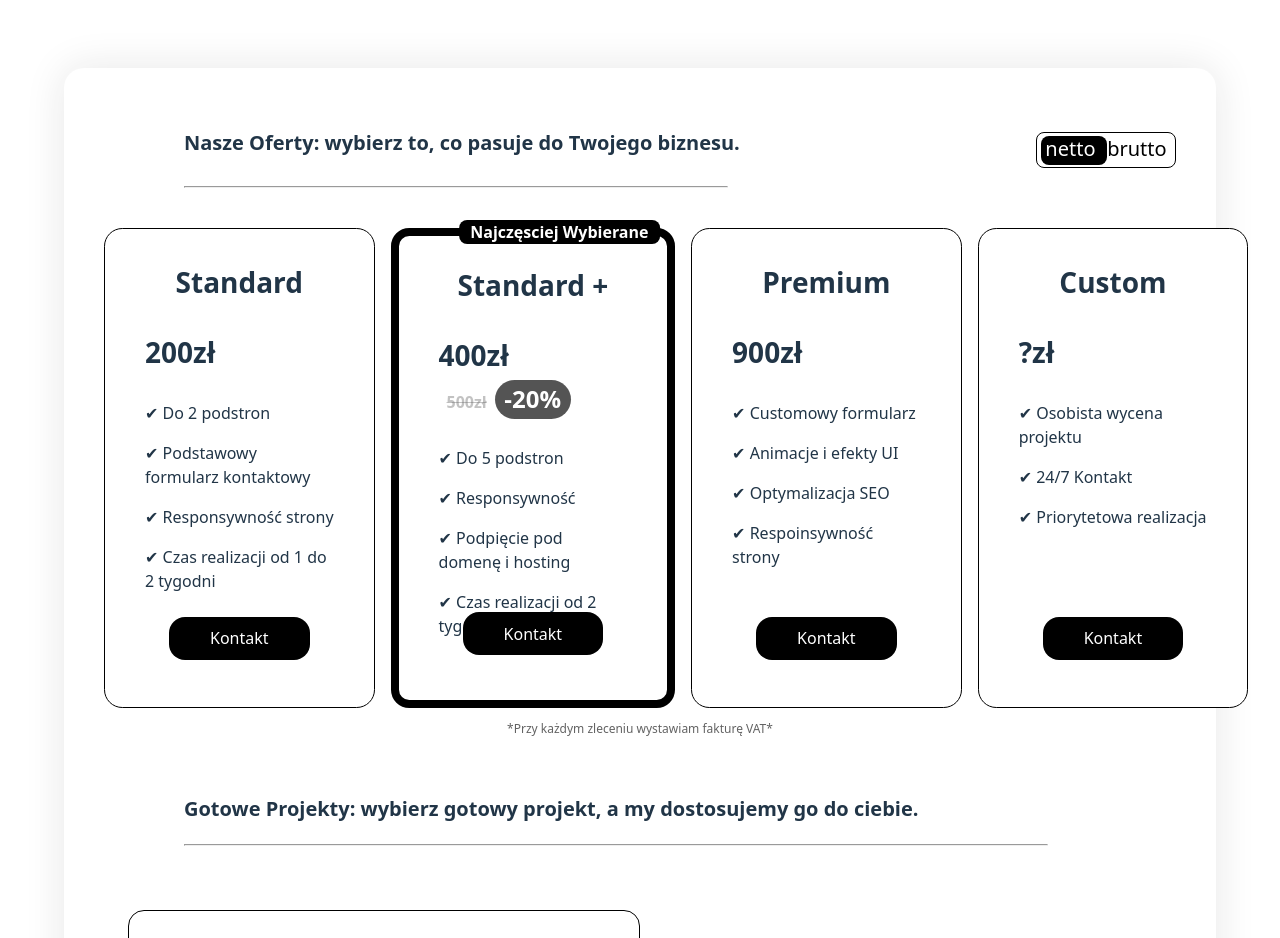
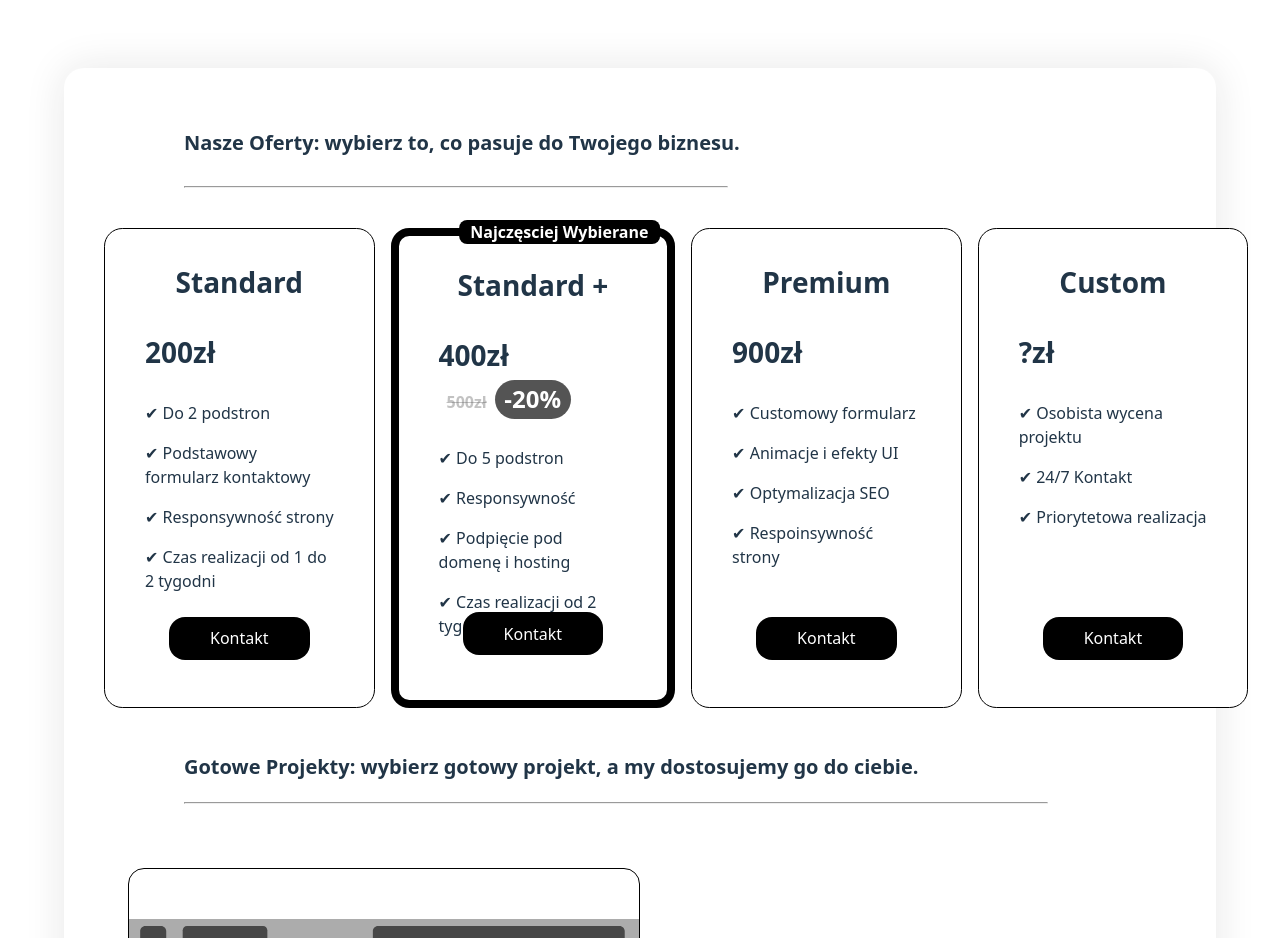
Before and after one commit to ZK-Developement/ZK-Dev-Web, a React (Vite) app: page / in a window 1280 px wide. Shown: the part 2700-3638 px from the top of the page. Built offline with nearby package versions, Linux system fonts and the light colour scheme.

Commit message:
Update main.jsx

```diff
--- a/src/components/main.jsx
+++ b/src/components/main.jsx
@@ -219,12 +219,7 @@ function MainS() {
                 <main className="main-oferty">
                     <div className="ofertydivflex">
                     <p className="pnagl">Nasze Oferty: wybierz to, co pasuje do Twojego biznesu.</p>
-                    <label className="switch">
-                        <input type="checkbox" id="vatToggle" checked={isBrutto} onChange={() => setIsBrutto(!isBrutto)}/>
-                        <span className="slider"></span>
-                        <p className="slidertxt">
-                        <span className={!isBrutto ? "nett active" : "nett"}> netto</span> <span className={isBrutto ? "brutt active" : "brutt"}>brutto</span></p>
-                    </label>
+
                     </div>
 
                         <hr className="liniaof" />
@@ -279,7 +274,7 @@ function MainS() {
 
                             </div>
                         </div>
-                        <p className="mintext">*Przy każdym zleceniu wystawiam fakturę VAT*</p>
+
                         <br id="projekty" />
                         <p className="pnagl">Gotowe Projekty: wybierz gotowy projekt, a my dostosujemy go do ciebie.</p>
                         <hr className="liniagp" />
```
